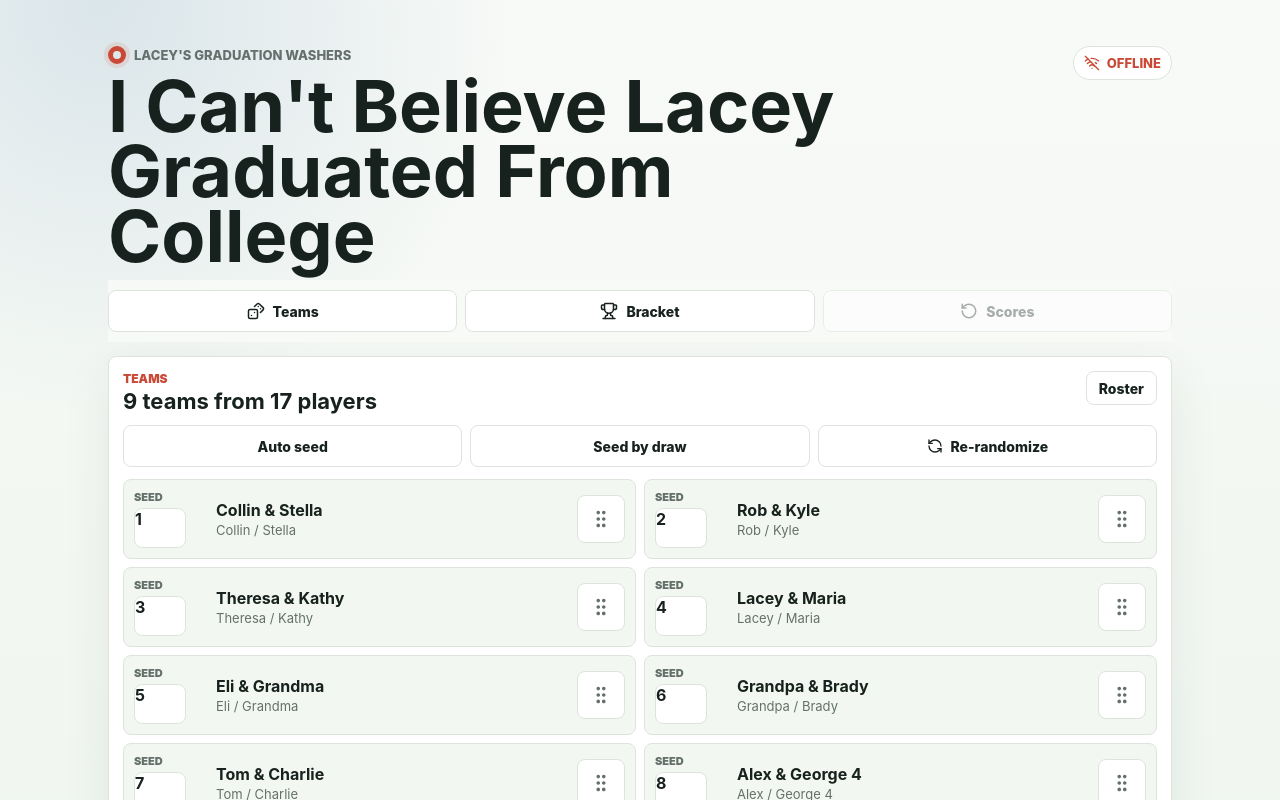
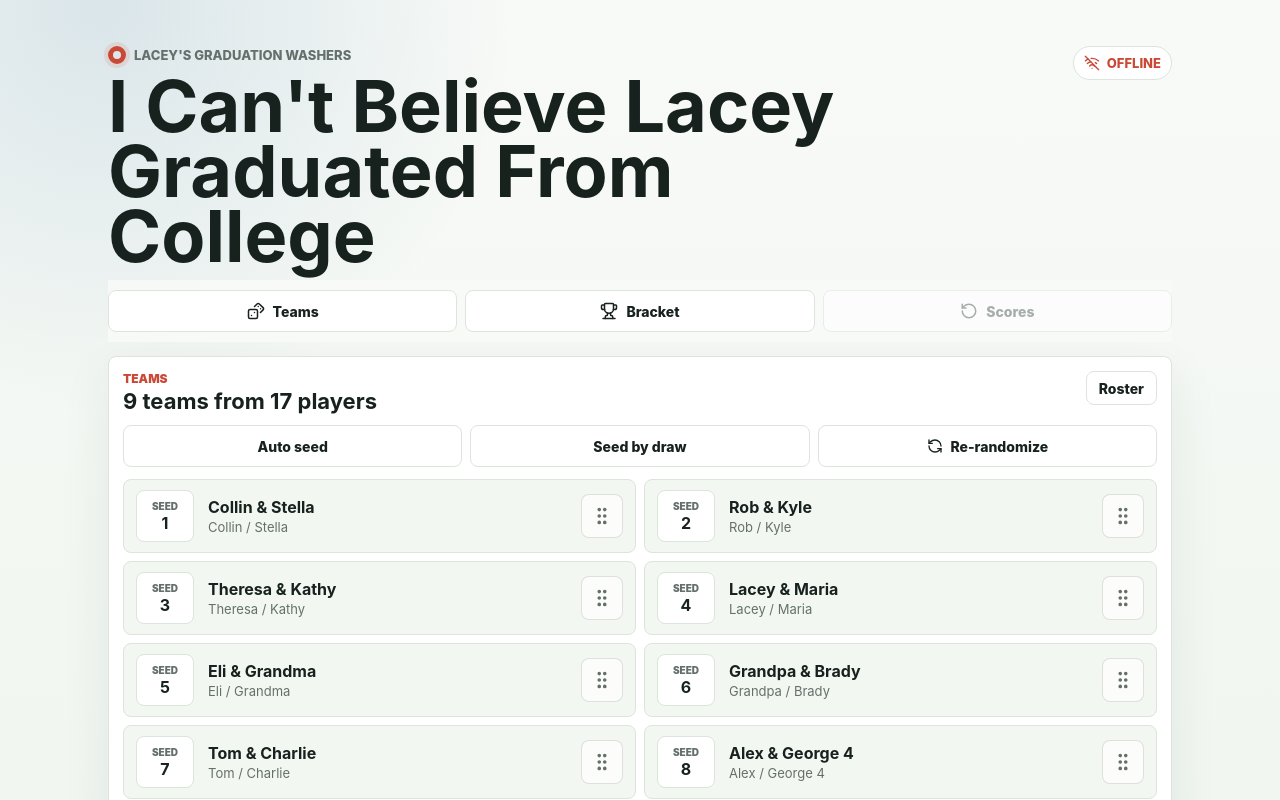
Before and after one commit to Open-Brace/lacey-washers-tourney, a React (Vite) app: page / in a window 1280 px wide. Shown: the top 800 px of the page. Built offline with nearby package versions, Linux system fonts and the light colour scheme; no server answers; the database is empty.

Commit message:
Polish drag seed row layout

```diff
--- a/src/App.css
+++ b/src/App.css
@@ -216,10 +216,11 @@ textarea {
 
 .team-card {
   display: grid;
-  grid-template-columns: 70px minmax(0, 1fr) 48px;
-  gap: 12px;
+  grid-template-columns: 58px minmax(0, 1fr) 42px;
+  gap: 14px;
   align-items: center;
-  padding: 10px;
+  min-height: 72px;
+  padding: 10px 12px;
   border: 1px solid var(--line);
   border-radius: 8px;
   background: var(--soft);
@@ -237,26 +238,29 @@ textarea {
 
 .seed-rank {
   display: grid;
-  gap: 4px;
+  place-items: center;
+  align-content: center;
+  width: 58px;
+  height: 52px;
+  border: 1px solid var(--line);
+  border-radius: 8px;
+  background: white;
 }
 
 .seed-rank span {
   color: var(--muted);
-  font-size: 11px;
+  font-size: 10px;
+  line-height: 1;
   font-weight: 900;
   text-transform: uppercase;
 }
 
 .seed-rank strong {
-  display: grid;
-  place-items: center;
-  width: 52px;
-  height: 40px;
-  border: 1px solid var(--line);
-  border-radius: 8px;
-  background: white;
+  display: block;
+  margin-top: 4px;
   color: var(--ink);
-  font-size: 18px;
+  font-size: 20px;
+  line-height: 1;
 }
 
 .score-row input {
@@ -286,12 +290,18 @@ textarea {
 .drag-handle {
   display: grid;
   place-items: center;
-  min-height: 48px;
-  width: 48px;
+  min-height: 44px;
+  width: 42px;
   padding: 0;
+  border-color: rgba(101, 112, 108, 0.2);
+  background: rgba(255, 255, 255, 0.72);
   color: var(--muted);
   touch-action: none;
   cursor: grab;
+}
+
+.drag-handle svg {
+  pointer-events: none;
 }
 
 .drag-handle:active {
```
